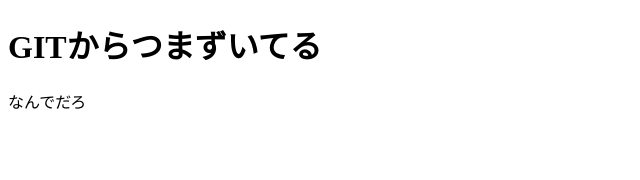
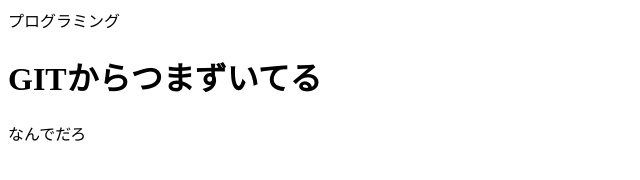
Before and after one commit to kyohei2610/git-practice, a plain HTML site: page index.html in a window 1280 px wide. Shown: the whole page, without its empty margins (0-640 px from the left). Drawn offline with Linux system fonts and the light colour scheme.

Commit message:
ヘッダー追加

```diff
--- a/index.html
+++ b/index.html
@@ -5,6 +5,7 @@
     <title>ページタイトル</title>
 </head>
 <body>
+    <header>プログラミング</header>
     <h1>GITからつまずいてる</h1>
     <p>なんでだろ</p>
 </body>
```
